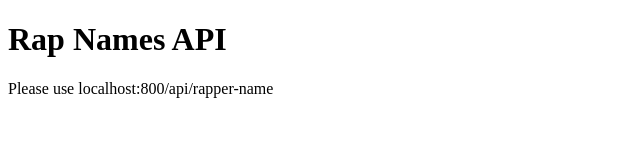
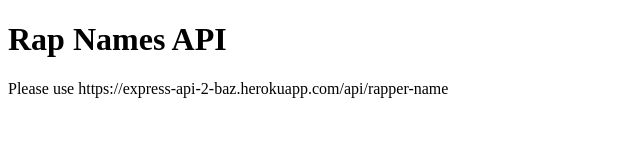
Before and after one commit to bazmurphy/express-api-2-baz, a website: page index.html in a window 1280 px wide. Shown: the whole page, without its empty margins (0-640 px from the left). Drawn offline with Linux system fonts and the light colour scheme.

Commit message:
updated html documentation

```diff
--- a/index.html
+++ b/index.html
@@ -8,6 +8,6 @@
 </head>
 <body>
     <h1>Rap Names API</h1>
-    <p>Please use localhost:800/api/rapper-name</p>
+    <p>Please use https://express-api-2-baz.herokuapp.com/api/rapper-name</p>
 </body>
 </html>
```
